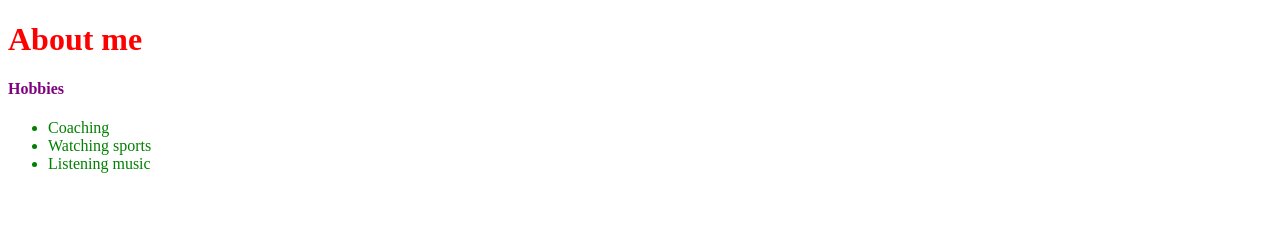
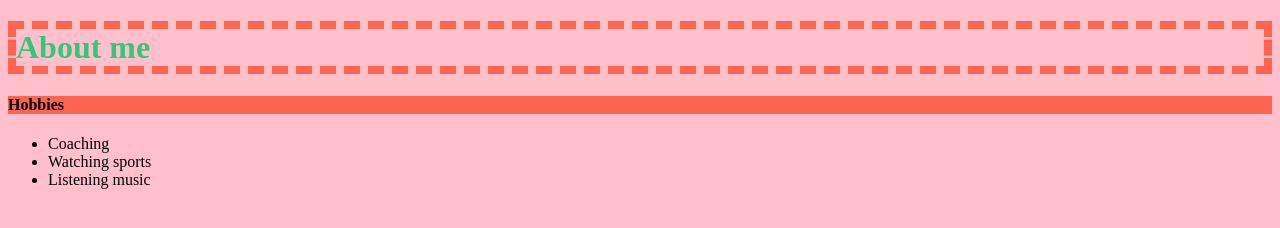
Before and after one commit to aleksandar1302/udemy-practice, a plain HTML site: page CssBasics/AboutMe/aboutMe.html in a window 1280 px wide. Drawn offline with Linux system fonts and the light colour scheme.

Commit message:
Part 2 of CSS and the beginning of ToDo list project in Udemy

```diff
--- a/CssBasics/AboutMe/style.css
+++ b/CssBasics/AboutMe/style.css
@@ -1,10 +1,10 @@
 h1{
-    color:red;
+    color:rgba(0,200,100,0.8);
+    border: 8px dashed rgb(255, 100, 80);
 }
-li{
-    color:green;
+h4{
+    background: rgb(255, 100, 80);
 }
-h4
-{
-    color: purple
+body{
+    background: pink;
 }
--- /dev/null
+++ b/ToDoList/style.css
@@ -0,0 +1,9 @@
+li{
+    border: 2px solid red;
+}
+#special{
+    background-color: yellow;
+}
+.completed{
+    text-decoration: line-through;
+}
```
Also changed, not shown: ToDoList/ToDoList.html (added, +36 -0 lines).
